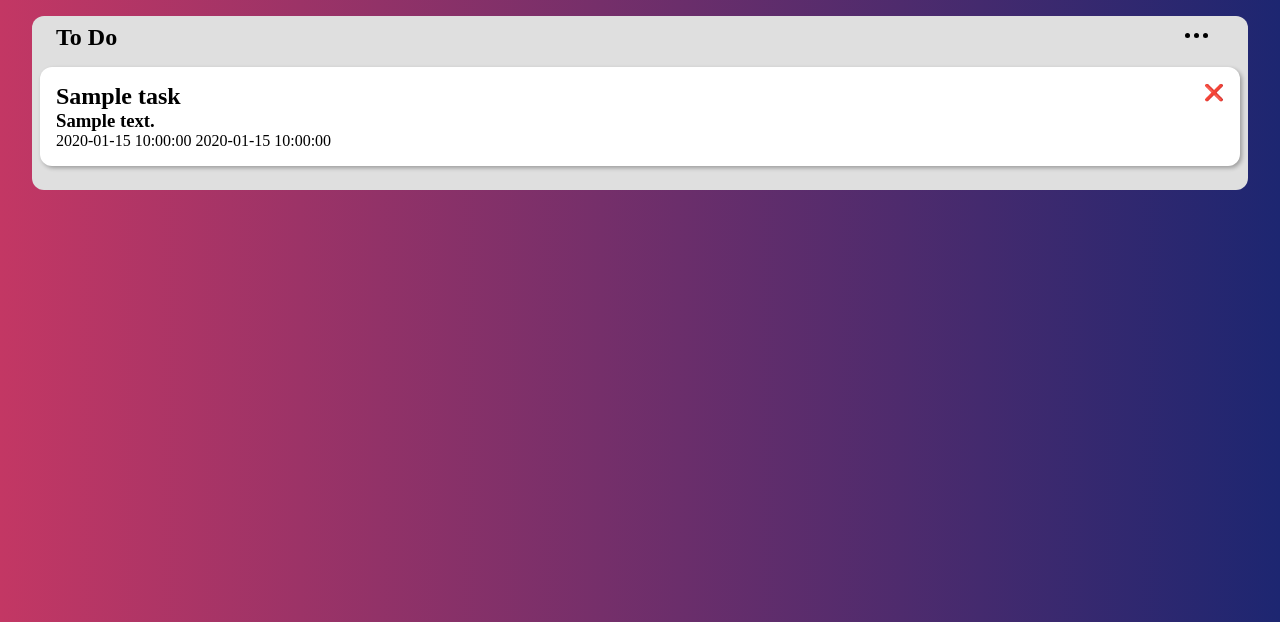
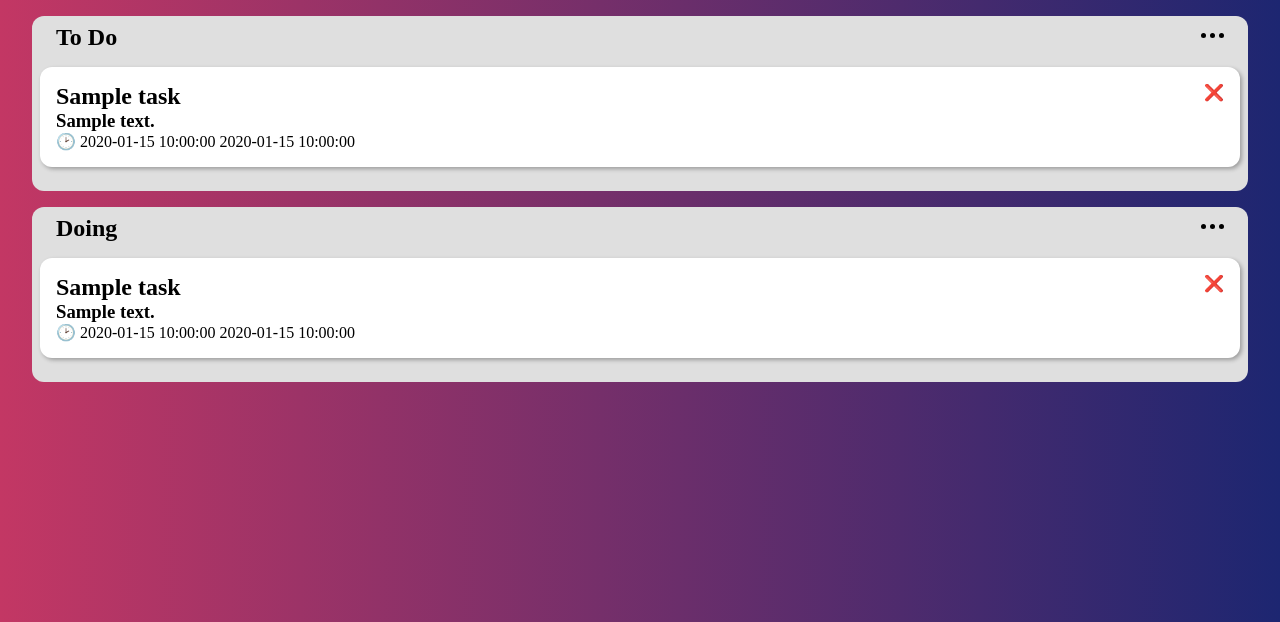
Before and after one commit to DavidWarrenJr/todo_list, a Flask app: template templates/index.html in a window 1280 px wide. Shown: the top 622 px of the page. Run offline with Flask 2, Linux system fonts and the light colour scheme; the template is opened without the code that fills it: most values are stand-ins (such as "Sample title", 1, 10 or a date in 2020).

Commit message:
Add doing section and make dropdowns work correctly

```diff
--- a/main.py
+++ b/main.py
@@ -22,8 +22,10 @@
 
 @app.route("/")
 def home():
-    all_task = db.session.query(Todo).all()
-    return render_template("index.html", all_task=all_task)
+    todo_tasks = db.session.query(Todo).all()
+    doing_tasks = []
+
+    return render_template("index.html", all_task=todo_tasks, doing_task=doing_tasks)
 
 
 def get_due_month_string(month: str) -> str:
--- a/static/css/styles.css
+++ b/static/css/styles.css
@@ -73,7 +73,17 @@
 }
 
 /* Dropdown Content (Hidden by Default) */
-.todo_dropdown-content {
+.todo-dropdown-content {
+  display: none;
+  position: absolute;
+  background-color: #f1f1f1;
+  min-width: 160px;
+  box-shadow: 0px 8px 16px 0px rgba(0,0,0,0.2);
+  z-index: 1;
+  right: 1rem;
+}
+
+.doing-dropdown-content {
   display: none;
   position: absolute;
   background-color: #f1f1f1;
--- a/static/js/script.js
+++ b/static/js/script.js
@@ -1,13 +1,27 @@
 /* When the user clicks on the button,
 toggle between hiding and showing the dropdown content */
-function toggleDropDown() {
-  document.getElementById("todo_dropdown").classList.toggle("show");
+const toggleTodoDropDown = () => {
+  document.getElementById("todo-dropdown").classList.toggle("show");
+}
+
+const toggleDoingDropDown = () => {
+  document.getElementById("doing-dropdown").classList.toggle("show");
 }
 
 // Close the dropdown menu if the user clicks outside of it
 window.onclick = function(event) {
-  if (!event.target.matches('.dropbtn')) {
-    var dropdowns = document.getElementsByClassName("todo_dropdown-content");
+  if (!event.target.matches('.todo-dropbtn')) {
+    var dropdowns = document.getElementsByClassName("todo-dropdown-content");
+    var i;
+    for (i = 0; i < dropdowns.length; i++) {
+      var openDropdown = dropdowns[i];
+      if (openDropdown.classList.contains('show')) {
+        openDropdown.classList.remove('show');
+      }
+    }
+  }
+  if (!event.target.matches('.doing-dropbtn')) {
+    var dropdowns = document.getElementsByClassName("doing-dropdown-content");
     var i;
     for (i = 0; i < dropdowns.length; i++) {
       var openDropdown = dropdowns[i];
--- a/templates/index.html
+++ b/templates/index.html
@@ -13,14 +13,14 @@
             <div class="card-column-header">
                 <h2>To Do</h2>
                 <div class="dropdown">
-                    <div class="dots dropbtn" onclick="toggleDropDown()">
+                    <div class="dots todo-dropbtn" onclick="toggleTodoDropDown()">
                         <!--                    TODO bug where clicking dot does not open dropdown   -->
                         <div class="dot"></div>
                         <div class="dot"></div>
                         <div class="dot"></div>
                     </div>
                     <!-- /.dots -->
-                    <div id="todo_dropdown" class="todo_dropdown-content">
+                    <div id="todo-dropdown" class="todo-dropdown-content">
                         <a href="{{ url_for('add') }}" class="dropdown-item">Add</a>
                     </div>
                 </div>
@@ -36,12 +36,47 @@
                 <h3>{{ task.description }}</h3>
                 <div class="info">
                     {% if task.due_month and task.due_day %}
-                    <p>{{ task.due_month }} {{ task.due_day }}</p>
+                    <p>🕑 {{ task.due_month }} {{ task.due_day }}</p>
                     {% endif %}
                 </div>
             </section>
             {% endfor %}
         </section>
+
+        <section class="card-column">
+            <div class="card-column-header">
+                <h2>Doing</h2>
+                <div class="dropdown">
+                    <div class="dots doing-dropbtn" onclick="toggleDoingDropDown()">
+                        <!--                    TODO bug where clicking dot does not open dropdown   -->
+                        <div class="dot"></div>
+                        <div class="dot"></div>
+                        <div class="dot"></div>
+                    </div>
+                    <!-- /.dots -->
+                    <div id="doing-dropdown" class="doing-dropdown-content">
+                        <a href="{{ url_for('add') }}" class="dropdown-item">Add</a>
+                    </div>
+                </div>
+            </div>
+            <!-- /.dropdown -->
+            </div>  <!-- /.card-column-header -->
+            {% for task in doing_tasks: %}
+            <section class="card">
+                <div class="card-title-row">
+                    <h2>{{ task.title }}</h2>
+                    <a href="{{ url_for('delete', task_id=task.id) }}" class="delete">❌</a>
+                </div>
+                <h3>{{ task.description }}</h3>
+                <div class="info">
+                    {% if task.due_month and task.due_day %}
+                    <p>🕑 {{ task.due_month }} {{ task.due_day }}</p>
+                    {% endif %}
+                </div>
+            </section>
+            {% endfor %}
+        </section>
+
         <script src="{{ url_for('static', filename='js/script.js') }}"></script>
     </body>
 </html>
```
